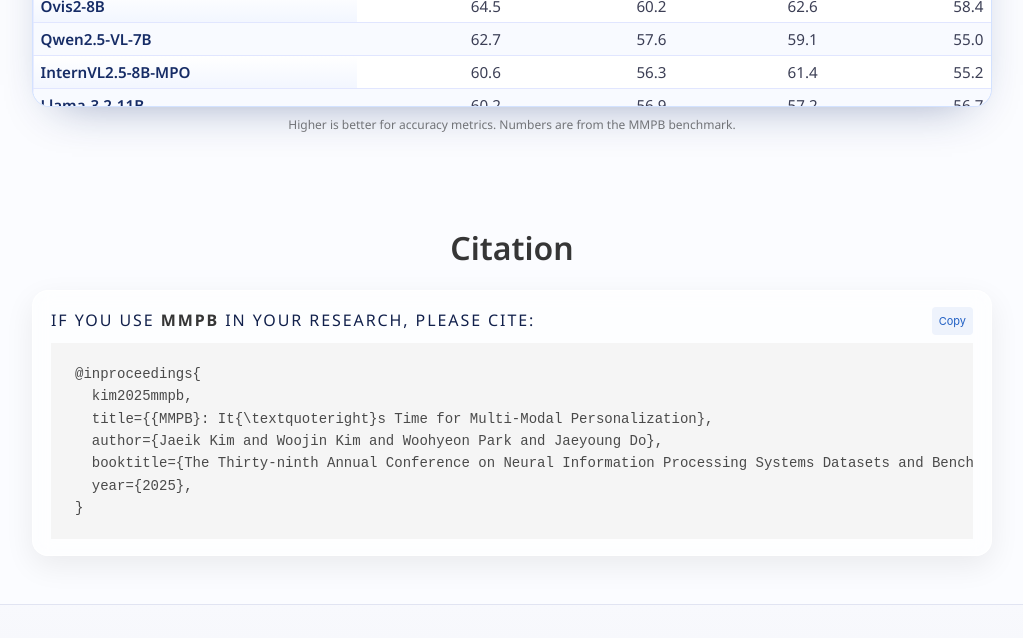
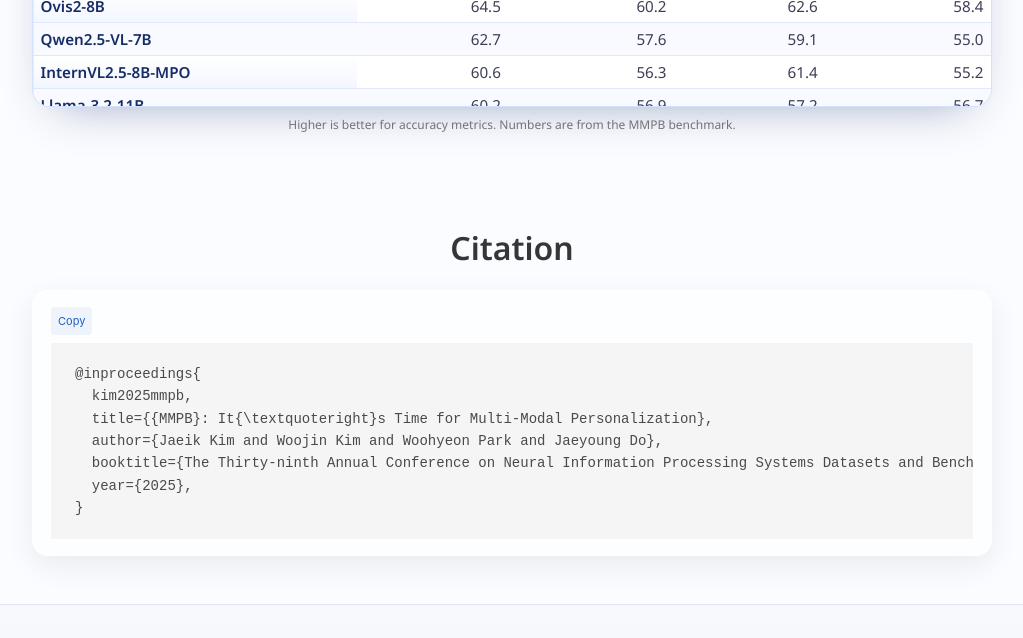
Before and after one commit to AIDASLab/MMPB, a plain HTML site: page index.html in a window 1280 px wide. Shown: the part 3868-4506 px from the top of the page, without its empty margins (128-1151 px from the left). Drawn offline with nearby package versions, Linux system fonts and the light colour scheme; some icons are missing; a web font is replaced by a local one.

Commit message:
Update index.html

```diff
--- a/index.html
+++ b/index.html
@@ -664,7 +664,6 @@
       <div class="column is-full">
         <div class="glass-card" style="padding:16px 18px; position:relative;">
           <div style="display:flex; justify-content:space-between; align-items:center; gap:12px; margin-bottom:8px;">
-            <p class="kicker" style="margin:0;">If you use <strong>MMPB</strong> in your research, please cite:</p>
             <button id="copyBibtex" class="button is-link is-light btn-xxs" aria-label="Copy BibTeX">Copy</button>
           </div>
 <pre id="bibtexBlock" style="white-space:pre; overflow:auto; margin:0;"><code>@inproceedings{
```
